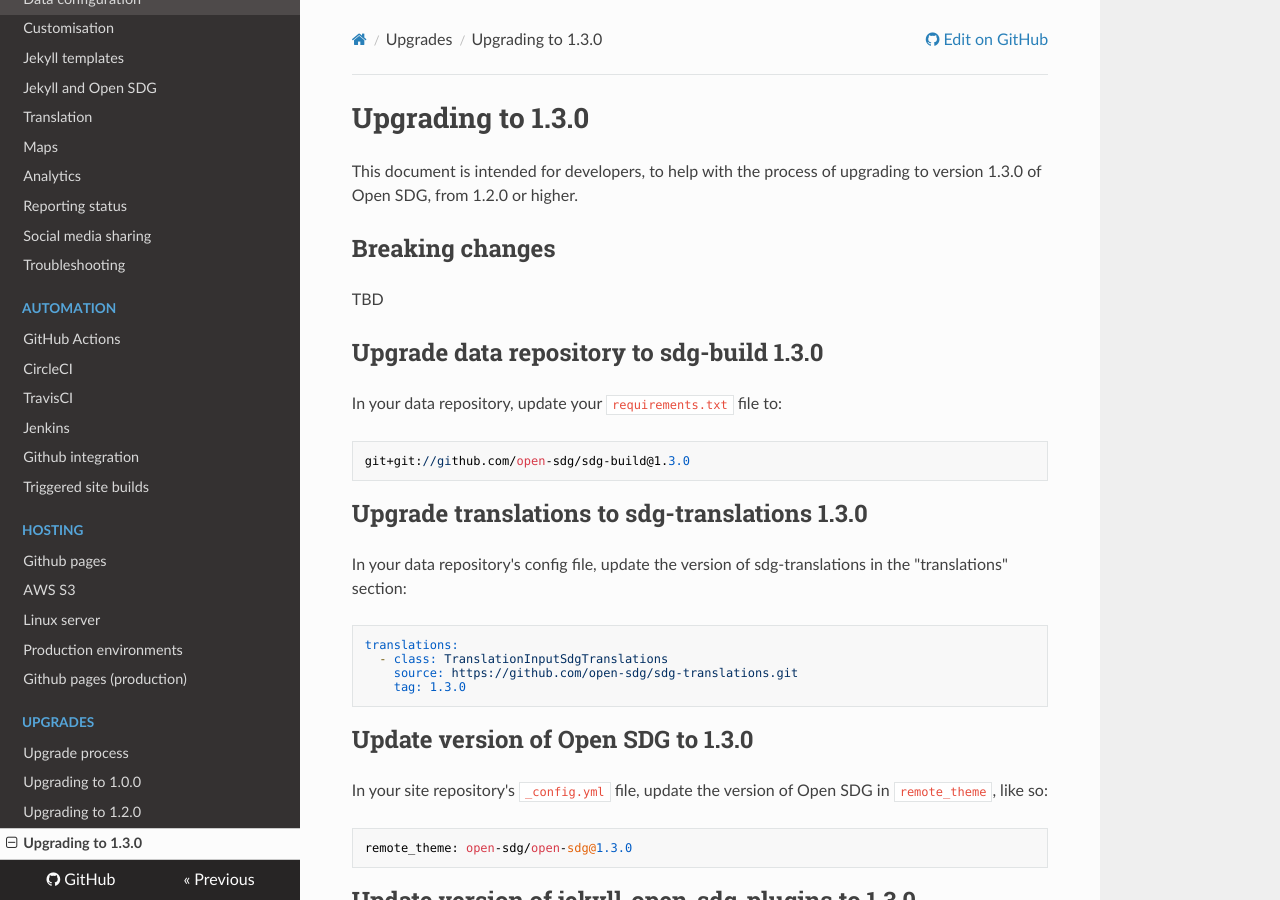
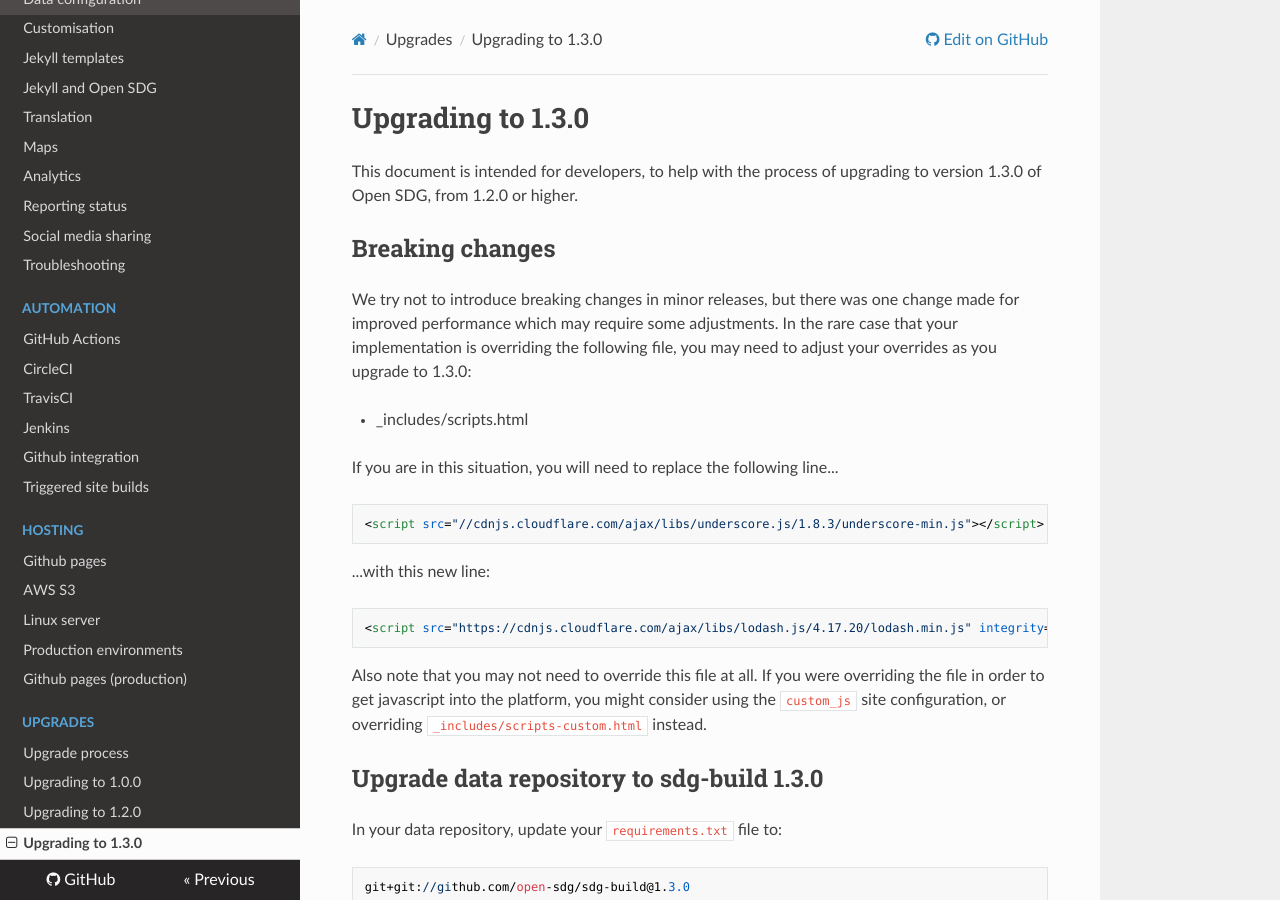
Before and after one commit to open-sdg/open-sdg, an MkDocs documentation site: the page built from docs/upgrades/upgrading-1-3-0.md, in a window 1280 px wide and 900 px high. Built offline with MkDocs 1.6.1, drawn with Linux system fonts in a browser that asks for light colours; nearby versions of some CDN libraries; old or Windows-style settings are respelled for this version of MkDocs.

Commit message:
Breaking change

````diff
--- a/docs/upgrades/upgrading-1-3-0.md
+++ b/docs/upgrades/upgrading-1-3-0.md
@@ -4,7 +4,23 @@
 
 ## Breaking changes
 
-TBD
+We try not to introduce breaking changes in minor releases, but there was one change made for improved performance which may require some adjustments. In the rare case that your implementation is overriding the following file, you may need to adjust your overrides as you upgrade to 1.3.0:
+
+* _includes/scripts.html
+
+If you are in this situation, you will need to replace the following line...
+
+```
+<script src="//cdnjs.cloudflare.com/ajax/libs/underscore.js/1.8.3/underscore-min.js"></script>
+```
+
+...with this new line:
+
+```
+<script src="https://cdnjs.cloudflare.com/ajax/libs/lodash.js/4.17.20/lodash.min.js" integrity="sha512-90vH1Z83AJY9DmlWa8WkjkV79yfS2n2Oxhsi2dZbIv0nC4E6m5AbH8Nh156kkM7JePmqD6tcZsfad1ueoaovww==" crossorigin="anonymous"></script>
+```
+
+Also note that you may not need to override this file at all. If you were overriding the file in order to get javascript into the platform, you might consider using the `custom_js` site configuration, or overriding `_includes/scripts-custom.html` instead.
 
 ## Upgrade data repository to sdg-build 1.3.0
 
````
